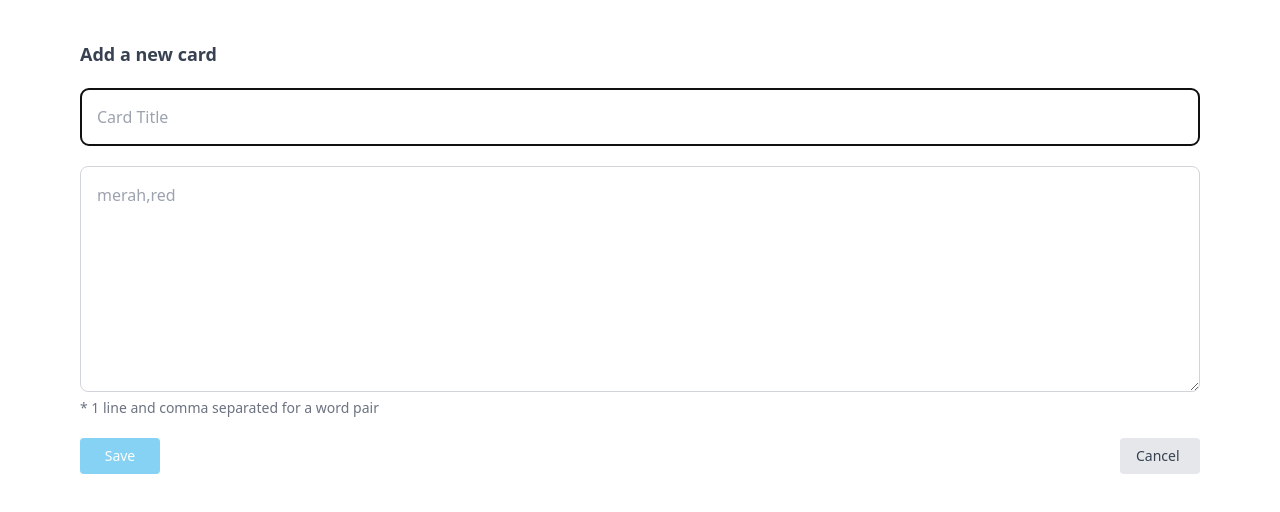
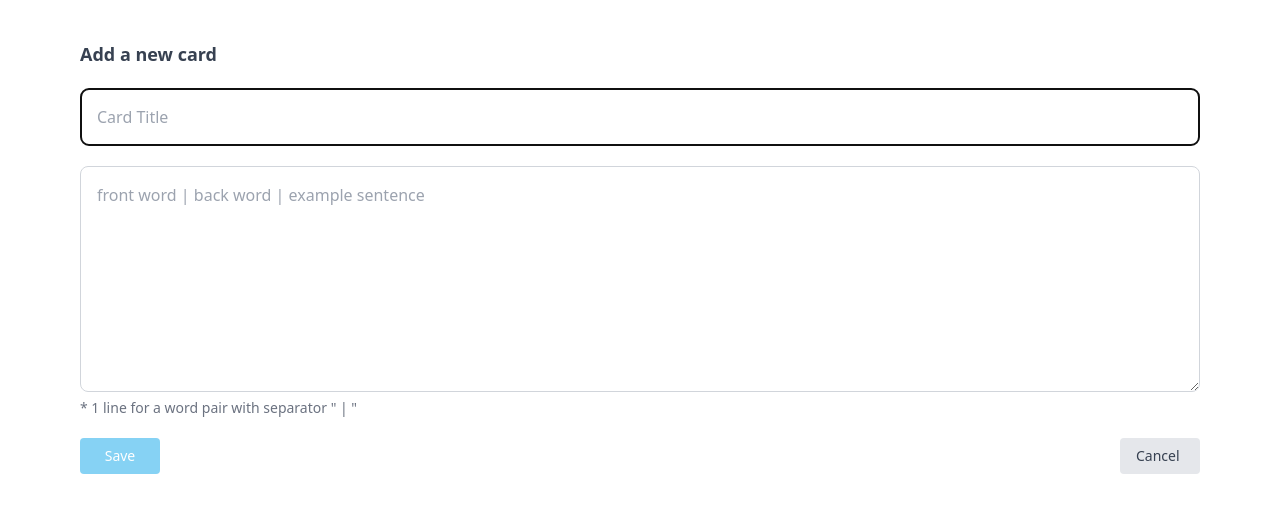
Before and after one commit to yukio5347/nextjs-flashcard, a Next.js app: page /cards/new in a window 1280 px wide. Shown: the top 512 px of the page. Built offline with nearby package versions, Linux system fonts and the light colour scheme.

Commit message:
change form separator from comma to ' | '

```diff
--- a/src/components/CardForm.tsx
+++ b/src/components/CardForm.tsx
@@ -68,12 +68,12 @@ export const CardForm = ({ card = defaultData }: { card?: DataType }) => {
         required
         onChange={handleChange}
         rows={8}
-        placeholder='merah,red'
+        placeholder='front word | back word | example sentence'
         name='words'
         value={formData.words}
         className='p-4 w-full border border-gray-300 rounded-lg'
       />
-      <p className='text-sm text-gray-500'>* 1 line and comma separated for a word pair</p>
+      <p className='text-sm text-gray-500'>* 1 line for a word pair with separator &quot; | &quot;</p>
       <div className='flex justify-between mt-5'>
         <button
           disabled={!formData.title || !formData.words || processing}
--- a/src/pages/api/cards/[id].ts
+++ b/src/pages/api/cards/[id].ts
@@ -25,7 +25,7 @@ export default async function handle(req: NextApiRequest, res: NextApiResponse)
         },
       });
       const words = req.body.words.split('\n').map((line: string) => {
-        const [front, back, example] = line.split(',');
+        const [front, back, example] = line.split(' | ');
         return { front, back, example, cardId: card.id };
       });
       await prisma.word.createMany({ data: words });
--- a/src/pages/api/cards/index.ts
+++ b/src/pages/api/cards/index.ts
@@ -32,7 +32,7 @@ export default async function handle(req: NextApiRequest, res: NextApiResponse)
         data: { title: req.body.title },
       });
       const words = req.body.words.split('\n').map((line: string) => {
-        const [front, back, example] = line.split(',');
+        const [front, back, example] = line.split(' | ');
         return { front, back, example, cardId: card.id };
       });
       await prisma.word.createMany({ data: words });
--- a/src/pages/cards/[id]/edit.tsx
+++ b/src/pages/cards/[id]/edit.tsx
@@ -15,9 +15,9 @@ export default function Edit({ card }: { card: CardType }) {
     words: card.words
       .map((word) => {
         if (word.example) {
-          return `${word.front},${word.back},${word.example}`;
+          return `${word.front} | ${word.back} | ${word.example}`;
         } else {
-          return `${word.front},${word.back}`;
+          return `${word.front} | ${word.back}`;
         }
       })
       .join('\n'),
```
